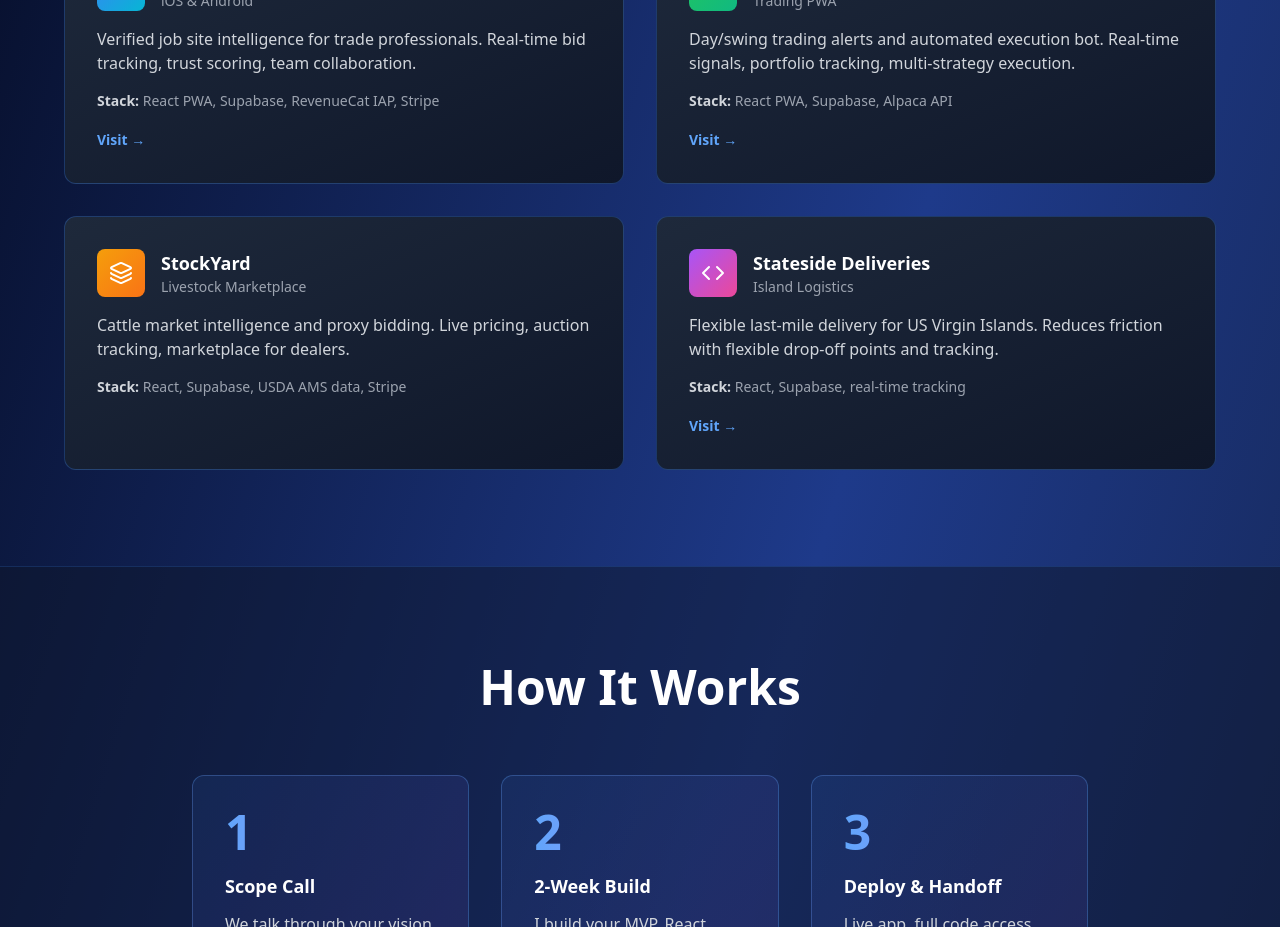
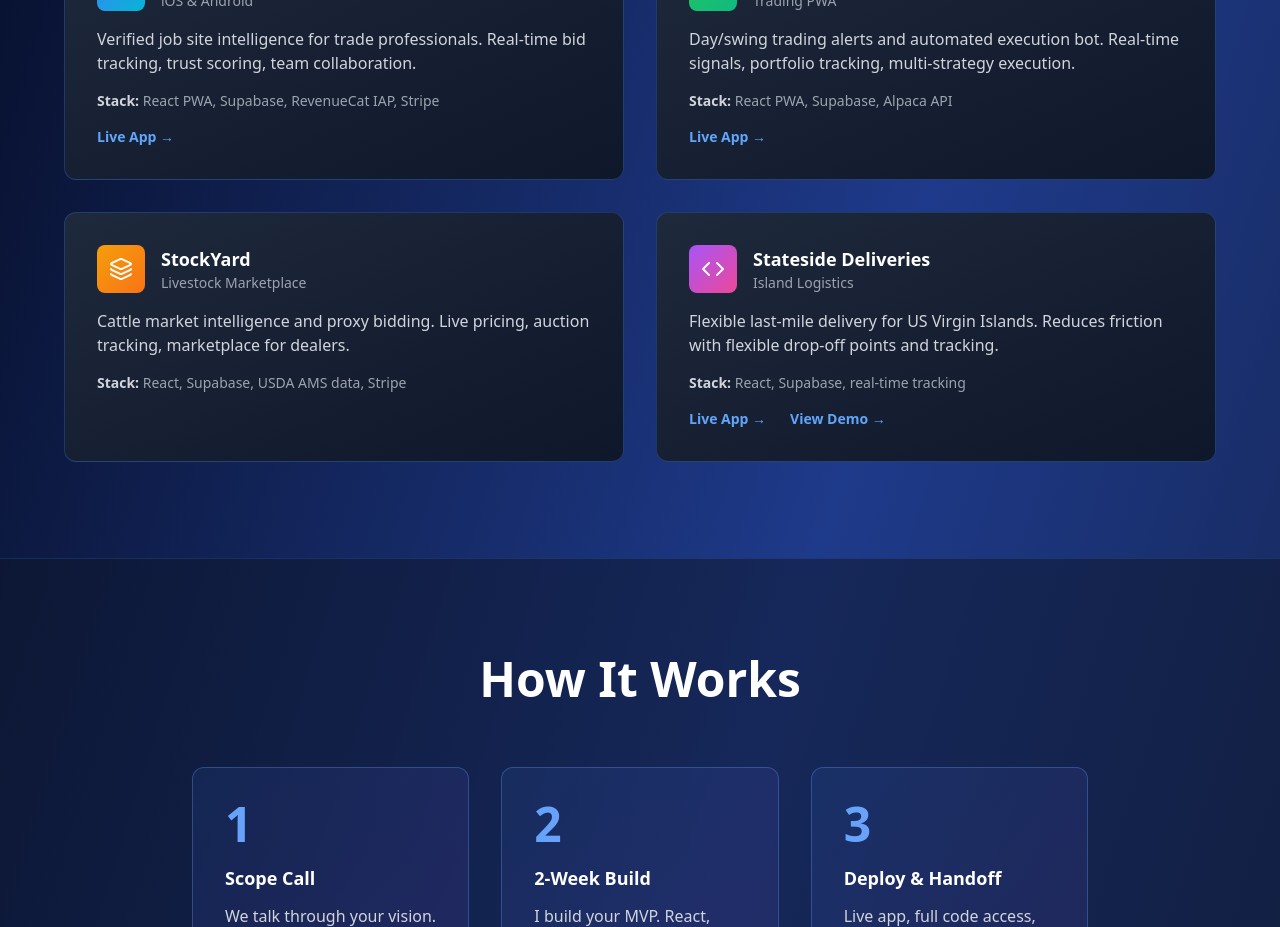
Before and after one commit to pr0rat3d/app-dev-landing, a Next.js app: page / in a window 1280 px wide. Shown: the part 940-1867 px from the top of the page. Built offline with nearby package versions, Linux system fonts and the light colour scheme.

Commit message:
Add Stateside Manifest demo link alongside live app link

```diff
--- a/pages/index.js
+++ b/pages/index.js
@@ -91,7 +91,7 @@ export default function AppDevLanding() {
             <Card title="ProRated" tag="iOS & Android" icon={<Zap className="w-6 h-6" />} color="from-blue-500 to-cyan-500" description="Verified job site intelligence for trade professionals. Real-time bid tracking, trust scoring, team collaboration." stack="React PWA, Supabase, RevenueCat IAP, Stripe" link="https://prorated.app" />
             <Card title="FlipTrader" tag="Trading PWA" icon={<Rocket className="w-6 h-6" />} color="from-green-500 to-emerald-500" description="Day/swing trading alerts and automated execution bot. Real-time signals, portfolio tracking, multi-strategy execution." stack="React PWA, Supabase, Alpaca API" link="https://flip-trader.vercel.app" />
             <Card title="StockYard" tag="Livestock Marketplace" icon={<Layers className="w-6 h-6" />} color="from-amber-500 to-orange-500" description="Cattle market intelligence and proxy bidding. Live pricing, auction tracking, marketplace for dealers." stack="React, Supabase, USDA AMS data, Stripe" />
-            <Card title="Stateside Deliveries" tag="Island Logistics" icon={<Code className="w-6 h-6" />} color="from-purple-500 to-pink-500" description="Flexible last-mile delivery for US Virgin Islands. Reduces friction with flexible drop-off points and tracking." stack="React, Supabase, real-time tracking" link="https://frontend-pi-seven-81.vercel.app" />
+            <Card title="Stateside Deliveries" tag="Island Logistics" icon={<Code className="w-6 h-6" />} color="from-purple-500 to-pink-500" description="Flexible last-mile delivery for US Virgin Islands. Reduces friction with flexible drop-off points and tracking." stack="React, Supabase, real-time tracking" link="https://frontend-pi-seven-81.vercel.app" demoLink="https://claude.ai/code/artifact/0f52058a-7826-4365-887b-77cb5a9a6b98" />
           </div>
         </div>
       </section>
@@ -185,7 +185,7 @@ export default function AppDevLanding() {
   );
 }
 
-function Card({ title, tag, icon, color, description, stack, link }) {
+function Card({ title, tag, icon, color, description, stack, link, demoLink }) {
   return (
     <div className="group bg-gradient-to-br from-slate-800 to-slate-900 rounded-xl border border-blue-500/30 p-8 hover:border-blue-400/60 transition hover:shadow-lg hover:shadow-blue-500/20 hover:-translate-y-2">
       <div className="flex items-center gap-4 mb-4">
@@ -199,7 +199,10 @@ function Card({ title, tag, icon, color, description, stack, link }) {
       </div>
       <p className="text-gray-300 mb-4">{description}</p>
       <p className="text-sm text-gray-400 mb-4"><strong className="text-gray-300">Stack:</strong> {stack}</p>
-      {link && <a href={link} target="_blank" rel="noopener noreferrer" className="text-blue-400 hover:text-blue-300 text-sm font-semibold inline-flex items-center gap-1 group-hover:gap-2 transition">Visit →</a>}
+      <div className="flex gap-6">
+        {link && <a href={link} target="_blank" rel="noopener noreferrer" className="text-blue-400 hover:text-blue-300 text-sm font-semibold inline-flex items-center gap-1 group-hover:gap-2 transition">Live App →</a>}
+        {demoLink && <a href={demoLink} target="_blank" rel="noopener noreferrer" className="text-blue-400 hover:text-blue-300 text-sm font-semibold inline-flex items-center gap-1 group-hover:gap-2 transition">View Demo →</a>}
+      </div>
     </div>
   );
 }
```
